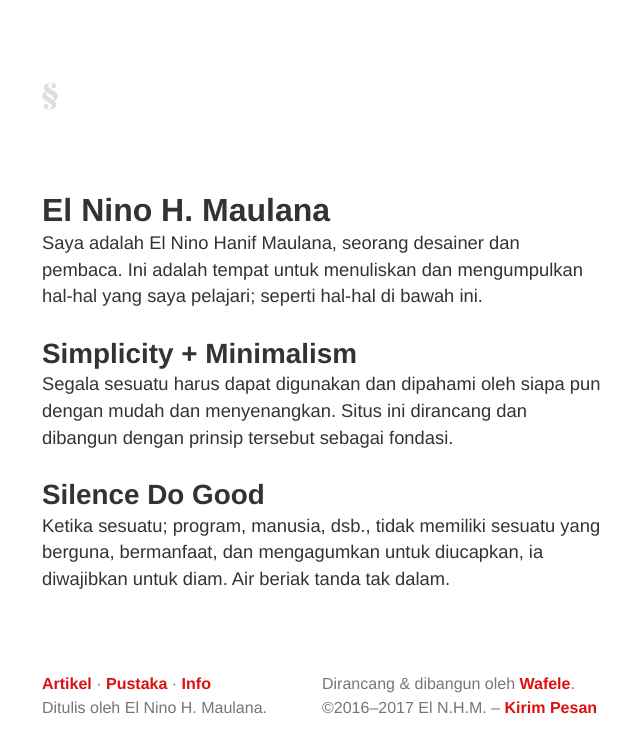
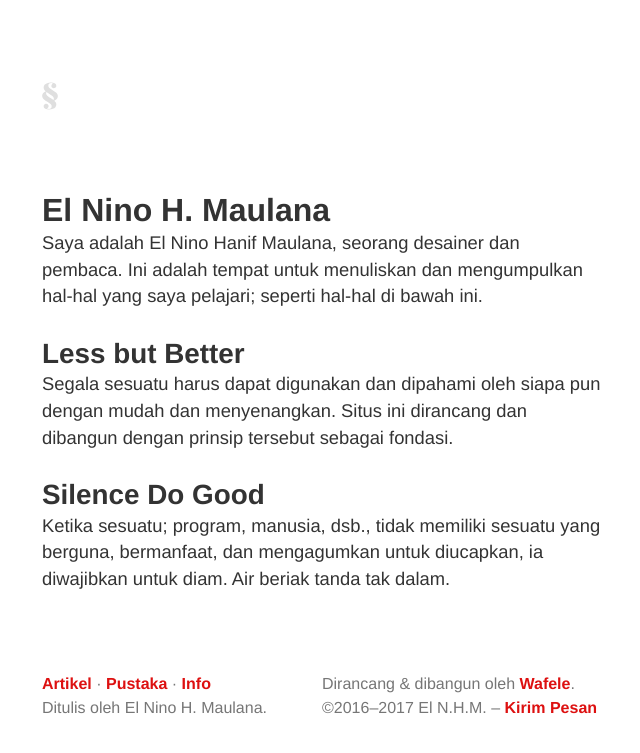
Before and after one commit to tertanda/elnino.github.io, a Jekyll site: the page built from index.md, in a window 1280 px wide. Shown: the top 753 px of the page, without its empty margins (318-958 px from the left). Built offline with Jekyll 4.4.1, drawn with Linux system fonts in a browser that asks for light colours.

Commit message:
First commit.

```diff
--- a/index.md
+++ b/index.md
@@ -8,7 +8,7 @@ meta  : El Nino H. Maulana adalah seorang desainer dan pembaca.
 
 Saya adalah El Nino Hanif Maulana, seorang desainer dan pembaca. Ini adalah tempat untuk menuliskan dan mengumpulkan hal-hal yang saya pelajari; seperti hal-hal di bawah ini.
 
-## Simplicity + Minimalism
+## Less but Better
 
 Segala sesuatu harus dapat digunakan dan dipahami oleh siapa pun dengan mudah dan menyenangkan. Situs ini dirancang dan dibangun dengan prinsip tersebut sebagai fondasi.
 
```
